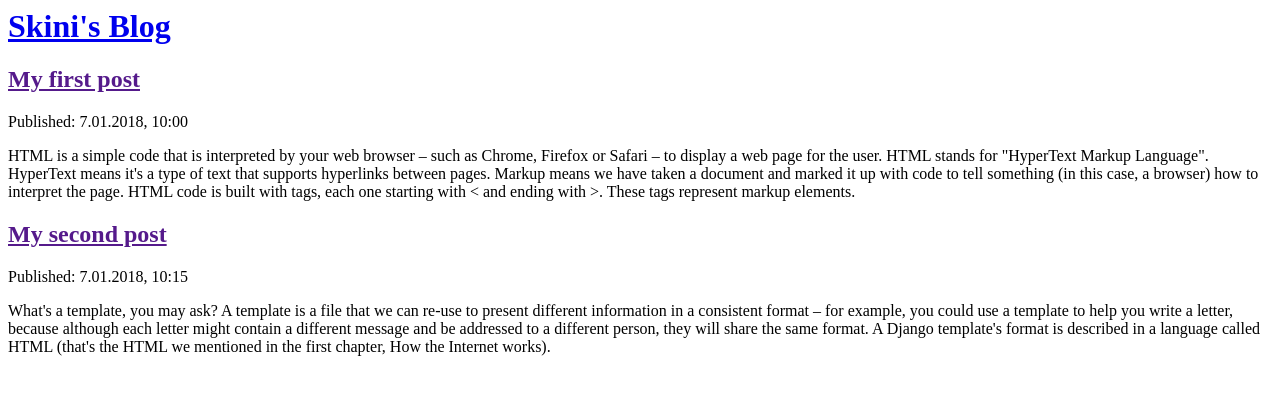
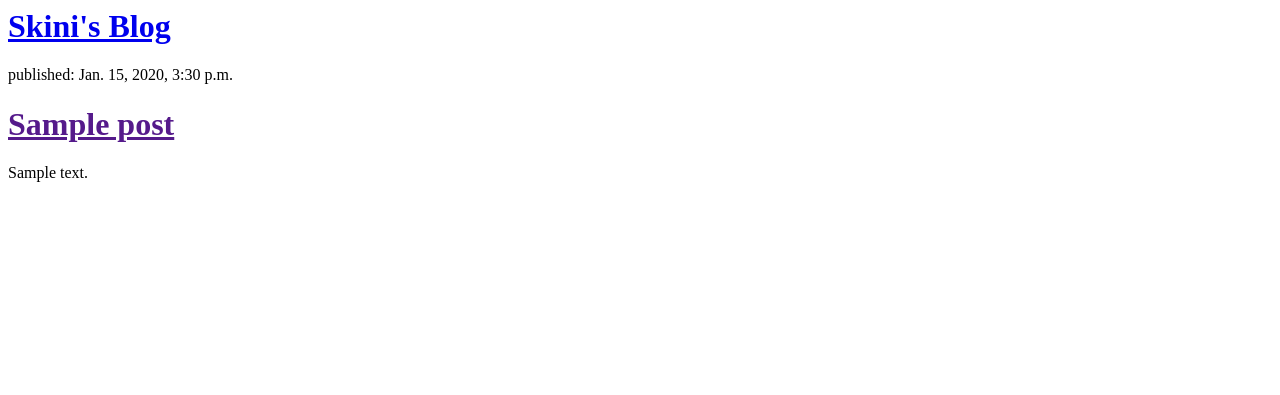
Before and after one commit to BookwormBoy/My-Blog, a Django app: template blog/templates/blog/post_list.html in a window 1280 px wide. Shown: the top 395 px of the page. Run offline with Django 3.2, Linux system fonts and the light colour scheme; the template is opened without the code that fills it: values that come from a table or form of the project are taken from there, others are empty; tables that the repository leaves empty hold one stand-in row (values such as "Sample post").

Commit message:
Modified templates to display posts from database.

```diff
--- a/blog/templates/blog/post_list.html
+++ b/blog/templates/blog/post_list.html
@@ -8,24 +8,13 @@
           </head>
         </div>
 
+        {% for post in posts %}
         <div>
-            <h2><a href="">My first post</a></h2>
-            <p>Published: 7.01.2018, 10:00</p>
+            <p>published: {{ post.published_date }}</p>
+            <h1><a href="">{{ post.title }}</a></h1>
+            <p>{{ post.text|linebreaksbr }}</p>
+        </div>
+{% endfor %}
 
-            <p>HTML is a simple code that is interpreted by your web browser – such as Chrome, Firefox or Safari – to display a web page for the user.
-
-HTML stands for "HyperText Markup Language". HyperText means it's a type of text that supports hyperlinks between pages. Markup means we have taken a document and marked it up with code to tell something (in this case, a browser) how to interpret the page. HTML code is built with tags, each one starting with < and ending with >. These tags represent markup elements.</p>
-        </div>
-
-        <div>
-            <h2><a href="">My second post</a></h2>
-            <p>Published: 7.01.2018, 10:15</p>
-
-            <p>What's a template, you may ask?
-
-A template is a file that we can re-use to present different information in a consistent format – for example, you could use a template to help you write a letter, because although each letter might contain a different message and be addressed to a different person, they will share the same format.
-
-A Django template's format is described in a language called HTML (that's the HTML we mentioned in the first chapter, How the Internet works).</p>
-        </div>
     </body>
 </html>
--- a/blog/views.py
+++ b/blog/views.py
@@ -1,5 +1,7 @@
 from django.shortcuts import render
-
+from django.utils import timezone
+from .models import Post
 # Create your views here.
 def post_list(request):
-    return render(request, 'blog/post_list.html')
+     posts = Post.objects.filter(published_date__lte=timezone.now()).order_by('published_date')
+     return render(request, 'blog/post_list.html', {'posts': posts})
```
